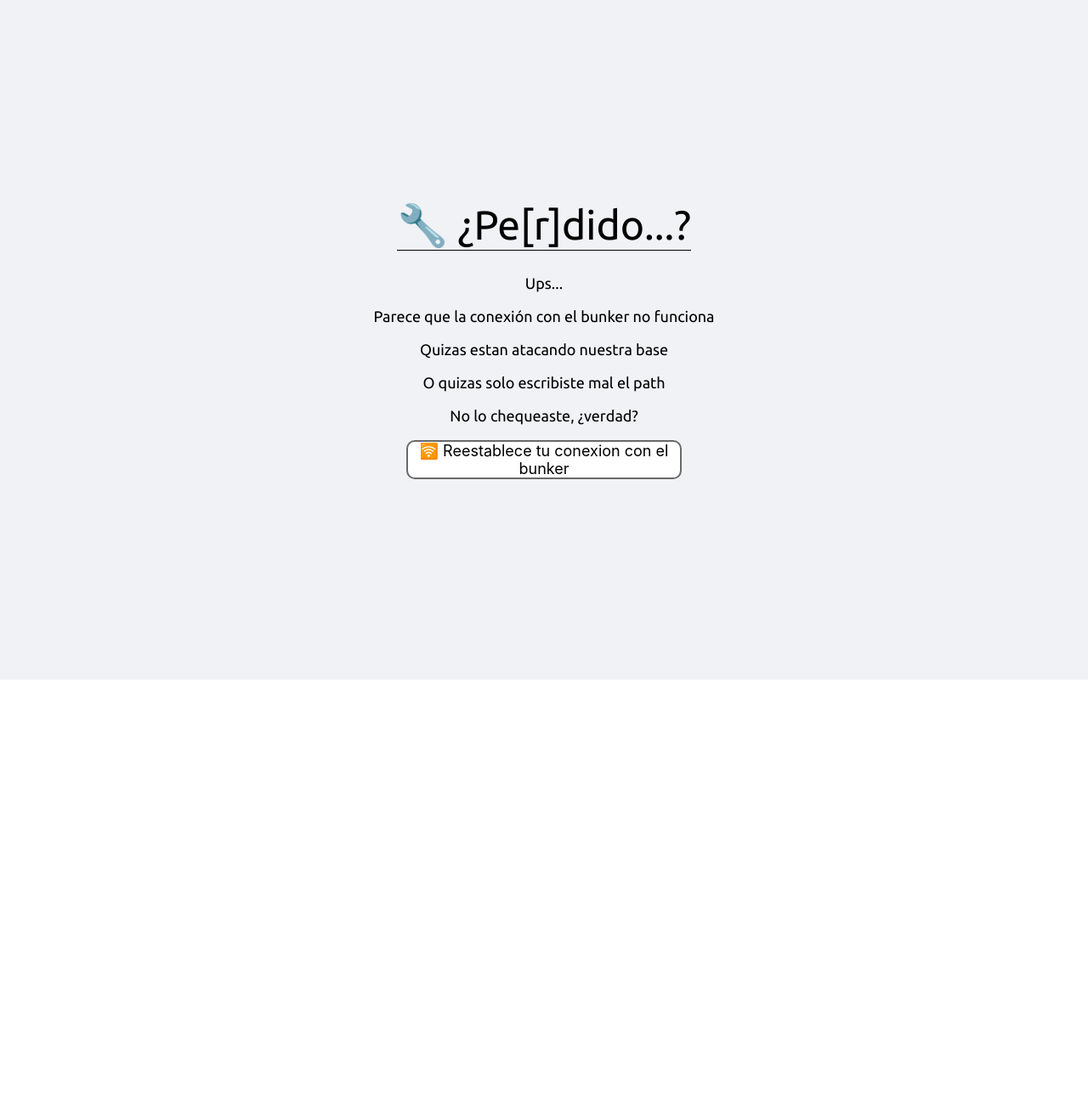
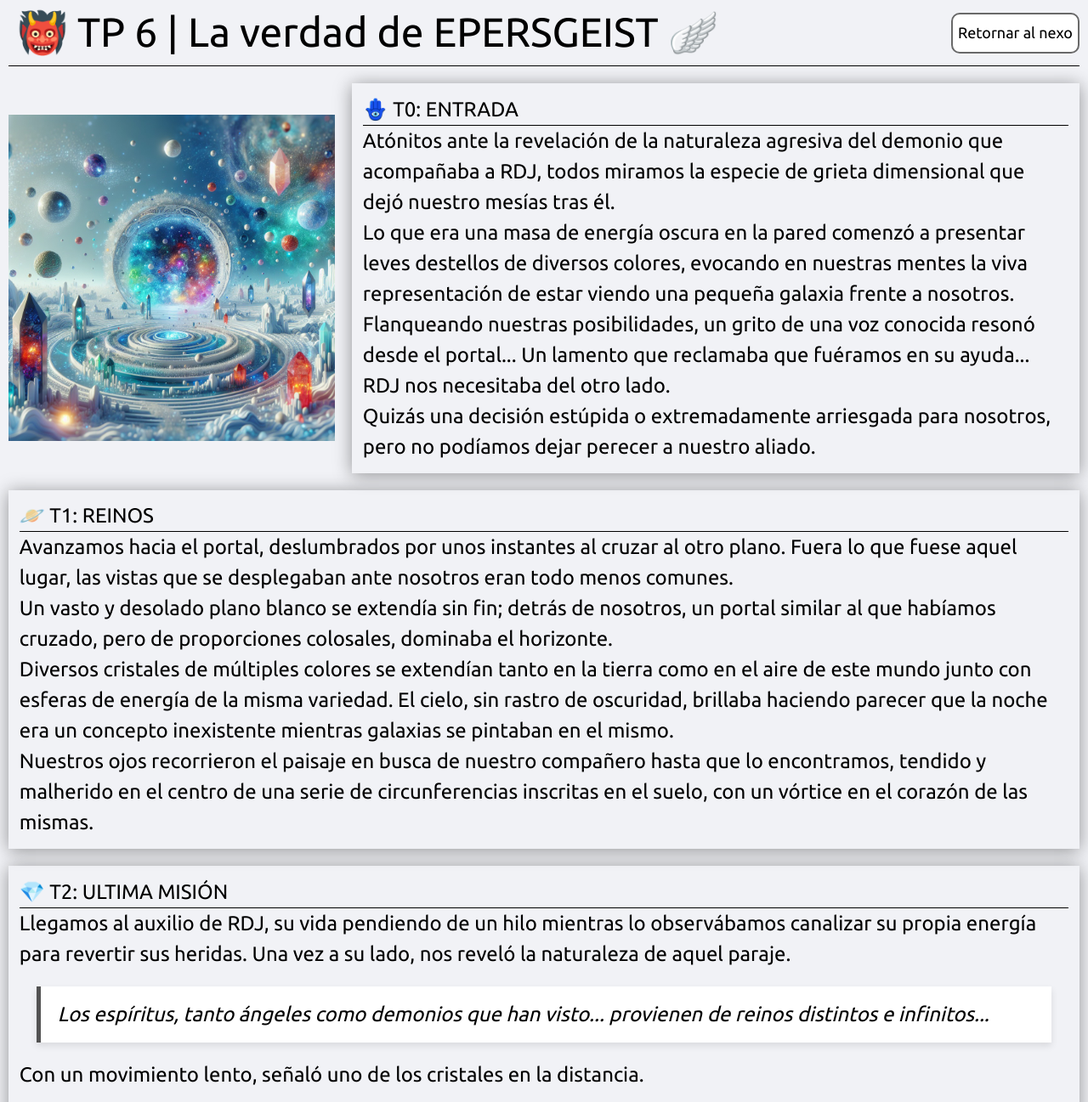
Before and after one commit to francogarcino/frontend-api, a React (Create React App) app: page /verdad in a window 1280 px wide. Shown: the top 1297 px of the page at 85% size. Before the commit the page ends 800 px from the top, so only its background shows below. Built offline with nearby package versions, Linux system fonts and the light colour scheme; no server answers.

Commit message:
new lore: epersgeist

```diff
--- a/src/App.js
+++ b/src/App.js
@@ -10,8 +10,8 @@ function App() {
             <BrowserRouter>
                 <Routes>
                     <Route path="/" element={< DefaultEndpoint />} />
-                    <Route exact path="/situacion" element={< Enunciado />}/>
-                    <Route exact path="/bunker" element={< Bunker />}/>
+                    <Route exact path="/verdad" element={< Enunciado />}/>
+                    <Route exact path="/reinos" element={< Bunker />}/>
                     <Route exact path="*" element={< NoMatch />}/>
                 </Routes>
             </BrowserRouter>
--- a/src/api/api.js
+++ b/src/api/api.js
@@ -1,11 +1,11 @@
 import axios from "axios";
 
 const default_value = () => axios.get(`${process.env.REACT_APP_URI_PANCHO}/`);
-const androids = (uri) => axios.get(`${uri}/androides`);
+const spirits = (uri) => axios.get(`${uri}/espiritus`);
 
 const api = {
     def: default_value,
-    androids
+    spirits
 };
 
 export default api;
--- a/src/styles/styles.scss
+++ b/src/styles/styles.scss
@@ -29,7 +29,7 @@
 .android {
   width: 30%;
   height: 30%;
-  filter: brightness(150%) saturate(50%);
+  //filter: brightness(150%) saturate(50%);
   transition: filter 0s ease;
 }
 
@@ -186,3 +186,12 @@
     width: 50%;
   }
 }
+
+.blockquote {
+  background-color: #fff;
+  border-left: 5px solid #525252;
+  padding: 15px 20px;
+  margin: 20px;
+  box-shadow: 0 4px 8px rgba(0, 0, 0, 0.1);
+  font-style: italic;
+}
--- a/src/views/Bunker.js
+++ b/src/views/Bunker.js
@@ -10,25 +10,25 @@ export default function Bunker() {
     const goHome = () => { navigate("/") }
 
     const [docs, setDocs] = useState([]);
-    const [msg, setMsg] = useState("Seleccione la terminal a consultar");
+    const [msg, setMsg] = useState("Seleccione el reino a explorar");
 
     const fetchFrom = (uri) => {
         setDocs([])
-        setMsg(`Recuperando consciencias de ${mapUri(uri)[0]}`)
-        api.androids(uri).then((response) => {
-            let droids = response.data.map(doc => ({
+        setMsg(`Buscando espiritus de ${mapUri(uri)[0]}`)
+        api.spirits(uri).then((response) => {
+            let spirits = response.data.map(doc => ({
                 ...doc,
                 origin: mapUri(uri)
             }));
-            setDocs(droids)
-        }).catch(e => console.log(`El terminal ${uri} no responde...`));
+            setDocs(spirits)
+        }).catch(e => console.log(`El reino ${uri} esta fuera de tu comprensión...`));
     }
 
     return (
         <div className="page">
             <div className="elems-in-row margined underlined">
-                <div className="text title"> 🧠 Consciencias r[e]gistradas</div>
-                <button className="back-btn text" onClick={goHome}> Volver al inicio</button>
+                <div className="text title"> 🌌 Reinos Arcanos </div>
+                <button className="back-btn text" onClick={goHome}> Retornar al nexo </button>
             </div>
             <div className="margined btn-container">
                 <button className="db-btn"
@@ -36,32 +36,32 @@ export default function Bunker() {
                         onClick={() => fetchFrom(process.env.REACT_APP_URI_PANCHO)}> EPERS
                 </button>
                 <button className="db-btn"
-                        disabled={!Boolean(process.env.REACT_APP_URI_ACIDC || "")}
-                        onClick={() => fetchFrom(process.env.REACT_APP_URI_ACIDC)}> ACIDC
+                        disabled={!Boolean(process.env.REACT_APP_URI_REDIS || "")}
+                        onClick={() => fetchFrom(process.env.REACT_APP_URI_REDIS)}> TAMOS REDIS
                 </button>
                 <button className="db-btn"
-                        disabled={!Boolean(process.env.REACT_APP_URI_BASE || "")}
-                        onClick={() => fetchFrom(process.env.REACT_APP_URI_BASE)}> BASE DE GATOS
+                        disabled={!Boolean(process.env.REACT_APP_URI_GHOST || "")}
+                        onClick={() => fetchFrom(process.env.REACT_APP_URI_GHOST)}> GHOST BUGSTERS
                 </button>
                 <button className="db-btn"
-                        disabled={!Boolean(process.env.REACT_APP_URI_ESTRA || "")}
-                        onClick={() => fetchFrom(process.env.REACT_APP_URI_ESTRA)}> ESTRATEGAS
+                        disabled={!Boolean(process.env.REACT_APP_URI_MANCOS || "")}
+                        onClick={() => fetchFrom(process.env.REACT_APP_URI_MANCOS)}> MANCOS
                 </button>
                 <button className="db-btn"
-                        disabled={!Boolean(process.env.REACT_APP_URI_JYQ || "")}
-                        onClick={() => fetchFrom(process.env.REACT_APP_URI_JYQ)}> JAMON Y QUESO
+                        disabled={!Boolean(process.env.REACT_APP_URI_ANGELES || "")}
+                        onClick={() => fetchFrom(process.env.REACT_APP_URI_ANGELES)}> ANGELES
                 </button>
                 <button className="db-btn"
-                        disabled={!Boolean(process.env.REACT_APP_URI_MARIA || "")}
-                        onClick={() => fetchFrom(process.env.REACT_APP_URI_MARIA)}> MARIADB
+                        disabled={!Boolean(process.env.REACT_APP_URI_GRADLE || "")}
+                        onClick={() => fetchFrom(process.env.REACT_APP_URI_GRADLE)}> A LO GRADLE
                 </button>
                 <button className="db-btn"
-                        disabled={!Boolean(process.env.REACT_APP_URI_TECH || "")}
-                        onClick={() => fetchFrom(process.env.REACT_APP_URI_TECH)}> TECH TROOPERS
+                        disabled={!Boolean(process.env.REACT_APP_URI_NULL || "")}
+                        onClick={() => fetchFrom(process.env.REACT_APP_URI_NULL)}> NULLPOINTER
                 </button>
                 <button className="db-btn"
-                        disabled={!Boolean(process.env.REACT_APP_URI_TEST || "")}
-                        onClick={() => fetchFrom(process.env.REACT_APP_URI_TEST)}> TEST APROB.
+                        disabled={!Boolean(process.env.REACT_APP_URI_STRIKES || "")}
+                        onClick={() => fetchFrom(process.env.REACT_APP_URI_STRIKES)}> STRIKES BACK
                 </button>
             </div>
             {
@@ -71,7 +71,7 @@ export default function Bunker() {
                     </div>
                     :
                     <div className="loading-msg">
-                        💻 {msg}
+                        👻 {msg}
                     </div>
             }
         </div>
@@ -80,23 +80,23 @@ export default function Bunker() {
 
 const card = (doc, index) => {
     return (<div key={index} className="item" style={{ backgroundColor: doc.origin[1] }}>
-            <p className="text fixed-test"> {doc.serial_name} | {doc.origin[0]} </p>
-            <p className="text"> {doc.request_timestamp} </p>
+            <p className="text fixed-test"> {doc.name} | {doc.origin[0]} </p>
+            <p className="text"> {doc.found_at} </p>
         </div>
     );
 }
 
 const uriMap = {
     [process.env.REACT_APP_URI_PANCHO]: ["Pancho-DB", "#c1afa0"],
-    [process.env.REACT_APP_URI_ACIDC]: ["ACIDC-DB", "#575757"],
-    [process.env.REACT_APP_URI_JYQ]: ["JamonQueso-DB", "#ffae7f"],
-    [process.env.REACT_APP_URI_BASE]: ["BaseGatos-DB", "#0f3f7f"],
-    [process.env.REACT_APP_URI_TECH]: ["TechTroopers-DB", "#d4d4d4"],
-    [process.env.REACT_APP_URI_TEST]: ["TestAprobacion", "#0B7D57"],
-    [process.env.REACT_APP_URI_MARIA]: ["MariaDB", "#8c52ff"],
-    [process.env.REACT_APP_URI_ESTRA]: ["EstrategasDB", "#ff3131"]
+    [process.env.REACT_APP_URI_REDIS]: ["Redis-DB", "#575757"],
+    [process.env.REACT_APP_URI_GHOST]: ["Ghost-DB", "#ffae7f"],
+    [process.env.REACT_APP_URI_MANCOS]: ["Mancos-DB", "#0f3f7f"],
+    [process.env.REACT_APP_URI_ANGELES]: ["Angeles-DB", "#d4d4d4"],
+    [process.env.REACT_APP_URI_GRADLE]: ["Gradle-DB", "#0B7D57"],
+    [process.env.REACT_APP_URI_NULL]: ["NPointer-DB", "#8c52ff"],
+    [process.env.REACT_APP_URI_STRIKES]: ["Strikes-DB", "#ff3131"]
 };
 
 const mapUri = (uri) => {
-    return uriMap[uri] || ["Terminal ???", "#000000"];
+    return uriMap[uri] || ["Reino ???", "#000000"];
 }
--- a/src/views/DefaultEndpoint.js
+++ b/src/views/DefaultEndpoint.js
@@ -6,17 +6,17 @@ export default function DefaultEndpoint() {
     size()
 
     const navigate = useNavigate();
-    const goToLore = () => { navigate("/situacion") }
-    const goToBunker = () => { navigate("/bunker") }
+    const goToLore = () => { navigate("/verdad") }
+    const goToBunker = () => { navigate("/reinos") }
 
     return (
         <div className="centered-page">
-            <p className="text title underlined"> Co[n]ectado a EPERS </p>
+            <p className="text title underlined"> La verdad de EPERSGEIST </p>
             <div>
-                <button className="home-btn" onClick={goToLore}> Situacion actual </button>
+                <button className="home-btn" onClick={goToLore}> ➡️ Sigamos a RDJ </button>
             </div>
             <div>
-                <button className="home-btn" onClick={goToBunker}> Conexion con el bunker</button>
+                <button className="home-btn" onClick={goToBunker}> ✨ Explorar los reinos </button>
             </div>
         </div>
     )
--- a/src/views/Enunciado.js
+++ b/src/views/Enunciado.js
@@ -1,56 +1,71 @@
 import size from "../utils/utils";
 import "../styles/styles.scss"
 import {useNavigate} from "react-router-dom";
+import React from "react";
 
 export default function Enunciado() {
     size()
 
     const navigate = useNavigate();
-    const goHome = () => { navigate("/") }
+    const goHome = () => {
+        navigate("/")
+    }
 
-    return(
+    return (
         <div className="page">
             <div className="elems-in-row margined underlined">
-                <p className="text title"> 🚀 TP 6 | Un exilio inm[i]nente </p>
-                <button className="back-btn text" onClick={goHome}> Volver al inicio </button>
+                <p className="text title"> 👹 TP 6 | La verdad de EPERSGEIST 🪽 </p>
+                <button className="back-btn text" onClick={goHome}> Retornar al nexo</button>
             </div>
             <div>
                 <div className="columned">
-                    <img className="margined android" src={require("../assets/andriods.jpeg")} alt="Androide por IA"/>
-                    { preambulo() }
+                    <img className="margined android" src={require("../assets/nexo.jpeg")} alt="Nexo"/>
+                    {preambulo()}
                 </div>
-                { conexion() }
-                { revelacion() }
+                {conexion()}
+                {revelacion()}
             </div>
         </div>
     )
 }
 
 const preambulo = () => {
-    return(
+    return (
         <div className="margined lore">
-            <div className="underlined"> 🦠 T0: DESOLACIÓN </div>
-            Lejanos en la historia quedaron aquellos tiempos en los que la humanidad podía llamar 'suyo' a este planeta. <br></br>
+            <div className="underlined"> 🪬 T0: ENTRADA</div>
+            Atónitos ante la revelación de la naturaleza agresiva del demonio que acompañaba a RDJ, todos miramos la
+            especie de grieta dimensional que dejó nuestro mesías tras él. <br/>
 
-            Desde aquel brote de la epidemia biomecánica, y tras años y años de subyugación de la humanidad, la mayoría de las especies derivadas de aquel patógeno primigenio mutaron lentamente en organismos con la capacidad de controlar a sus huéspedes, convirtiéndolos en carcasas con escasa humanidad, obligando a los vestigios de la humanidad a recluirse en colonias. <br></br>
+            Lo que era una masa de energía oscura en la pared comenzó a presentar leves destellos de diversos colores,
+            evocando en nuestras mentes la viva representación de estar viendo una pequeña galaxia frente a
+            nosotros. <br/>
 
-            Sin embargo, esos años recluidos en colonias bajo el asedio de aquel organismo mecánico no fueron un impedimento para que lentamente algunos científicos desesperados obtuvieran avances para resistir, pero ninguno capaz de hacerle frente. <br></br>
+            Flanqueando nuestras posibilidades, un grito de una voz conocida resonó desde el portal... Un lamento que
+            reclamaba que fuéramos en su ayuda... RDJ nos necesitaba del otro lado. <br/>
+
+            Quizás una decisión estúpida o extremadamente arriesgada para nosotros, pero no podíamos dejar perecer a
+            nuestro aliado.
         </div>
     )
 }
 
 const conexion = () => {
-    return(
+    return (
         <div className="margined lore">
-            <div className="underlined"> 👤 T1: COMUNICACIÓN </div>
-            O al menos, no hasta ese día donde unos desarrolladores dentro de la colonia lograron contactar con un
-            antiguo laboratorio central, donde una misteriosa entidad les respondió. <br></br>
+            <div className="underlined"> 🪐 T1: REINOS</div>
+            Avanzamos hacia el portal, deslumbrados por unos instantes al cruzar al otro plano. Fuera lo que fuese aquel
+            lugar, las vistas que se desplegaban ante nosotros eran todo menos comunes. <br/>
 
-            Este ente, quien presumía de haber sido el asistente de uno de los líderes culpables de la epidemia
-            biomecánica, les transmitió al grupo de desarrolladores su arrepentimiento tras ver cómo sus creaciones
-            habían poblado la tierra y llevado a la raza humana hasta su límite; no obstante, en un acto de redención
-            con sus últimos suspiros, les brindó a los desarrolladores su plan para la supervivencia humana, denominado
-            como el Éxodo al Progreso Evolutivo Robotizado y Sistemático, mejor conocido bajo el acrónimo E.P.E.R.S.
+            Un vasto y desolado plano blanco se extendía sin fin; detrás de nosotros, un portal similar al que habíamos
+            cruzado, pero de proporciones colosales, dominaba el horizonte. <br/>
+
+            Diversos cristales de múltiples colores se extendían tanto en la tierra como en el aire de este mundo junto
+            con esferas de energía de la misma variedad. El cielo, sin rastro de oscuridad, brillaba haciendo parecer
+            que la noche era un concepto inexistente mientras galaxias se pintaban en el mismo. <br/>
+
+            Nuestros ojos recorrieron el paisaje en busca de nuestro compañero hasta que lo encontramos, tendido y
+            malherido en el centro de una serie de circunferencias inscritas en el suelo, con un vórtice en el corazón
+            de las mismas.
         </div>
     )
 }
@@ -58,23 +73,29 @@ const conexion = () => {
 const revelacion = () => {
     return (
         <div className="margined lore">
-            <div className="underlined"> 📄 T2: ESPERANZA </div>
-            El plan del antiguo asistente consistía en la evolución de la raza humana mediante la independencia de la
-            consciencia del cuerpo. Un plan que, ante la desesperante situación de los humanos, representaba un nuevo
-            punto de partida. <br></br>
+            <div className="underlined"> 💎 T2: ULTIMA MISIÓN</div>
+            Llegamos al auxilio de RDJ, su vida pendiendo de un hilo mientras lo observábamos canalizar su propia
+            energía para revertir sus heridas. Una vez a su lado, nos reveló la naturaleza de aquel paraje. <br/>
 
-            El plan consistía en transformar la consciencia humana en una serie de datos que se implantarían de manera
-            artificial en cuerpos robóticos. Sin embargo, los materiales para estos cuerpos se encontraban en un lugar
-            alejado del desolado mundo donde se encontraban las colonias; exactamente a 384.400 km, en unos bunkers
-            situados en la superficie lunar. <br></br>
+            <div className="blockquote">
+                Los espíritus, tanto ángeles como demonios que han visto... provienen de reinos distintos e infinitos...
+            </div>
 
-            Para comunicarse con las colonias lunares y cargar la consciencia en los servidores de los bunkers lunares,
-            las colonias terrestres deberían levantar una terminal en alguno de los servidores disponibles esparcidos a
-            lo largo de las devastadas ciudades, y mediante el uso de un complejo invento del cual no se les reveló su
-            funcionamiento, serializar su consciencia y enviarla al servidor, el cual volcará cada consciencia en un
-            armazón metálico. <br></br>
+            Con un movimiento lento, señaló uno de los cristales en la distancia. <br/>
 
-            Este es el comienzo de la nueva humanidad...
+            <div className="blockquote">
+                —El demonio que me acompañaba... escapó al reino reflejado en ese cristal. Pero ustedes... deben actuar...
+            </div>
+
+            Aunque éramos incapaces de dominar las artes arcanas que RDJ mencionaba mientras buscaba los remanentes de energía, percibimos claramente que la fuerza vital que poseía era mucho menor que antes. Aun así, lo poco que le quedaba fue suficiente para invocar un pergamino en su mano. <br/>
+
+            <div className="blockquote">
+                —Siete runas... deben encontrarlas... luego regresen... y detengan el caos...
+            </div>
+
+            Siete orbes de energía aparecieron a su alrededor, cada uno dirigiéndose a distintos cristales cercanos a nuestra posición. No necesitábamos más indicaciones: comprendimos que aquella era nuestra última misión, el último paso para cerrar la caja de Pandora que habíamos abierto. <br/>
+
+            Juntos, emprendimos nuestra cruzada...
         </div>
     )
 }
--- a/src/views/NoMatch.js
+++ b/src/views/NoMatch.js
@@ -13,12 +13,12 @@ export default function NoMatch() {
             <p className="text title underlined"> 🔧 ¿Pe[r]dido...? </p>
             <div>
                 <p className="text" >Ups... </p>
-                <p className="text" >Parece que la conexión con el bunker no funciona</p>
-                <p className="text" >Quizas estan atacando nuestra base</p>
+                <p className="text" >Parece que te perdiste entre mundos</p>
+                <p className="text" >¿Estas seguro que tomaste el portal correcto?</p>
                 <p className="text" >O quizas solo escribiste mal el path</p>
                 <p className="text" >No lo chequeaste, ¿verdad?</p>
             </div>
-            <div className="home-btn" onClick={goHome}> 🛜 Reestablece tu conexion con el bunker </div>
+            <div className="home-btn" onClick={goHome}> 🌀 Retornar al nexo </div>
         </div>
     )
 }
```
Also changed, not shown: src/assets/nexo.jpeg (added).
